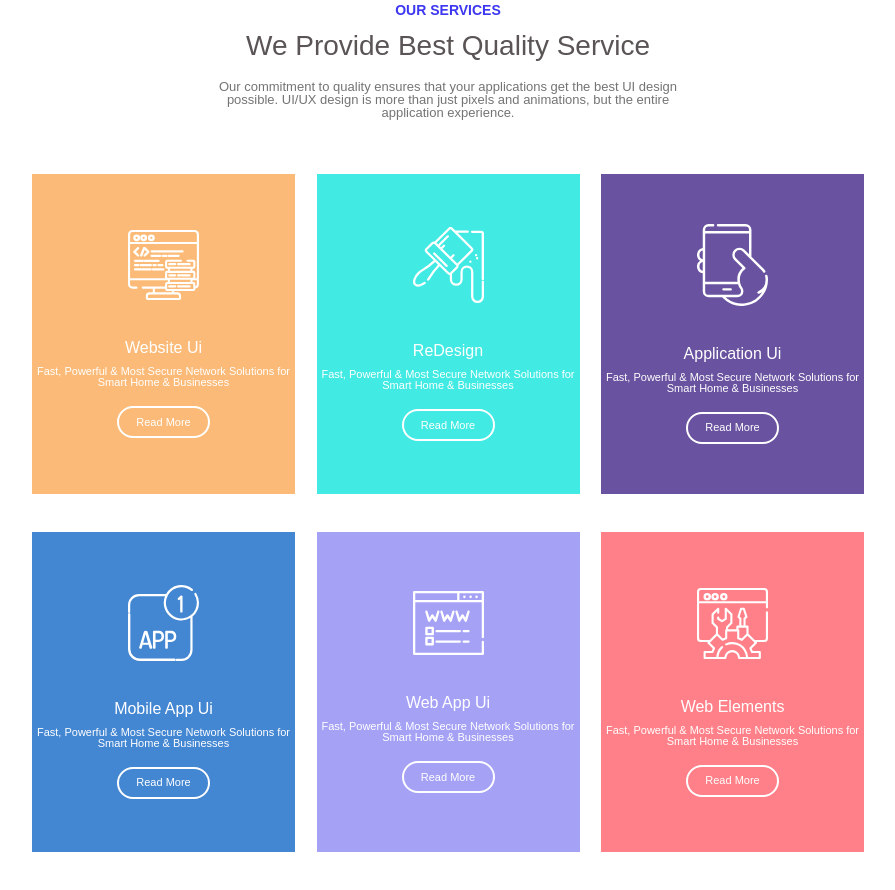
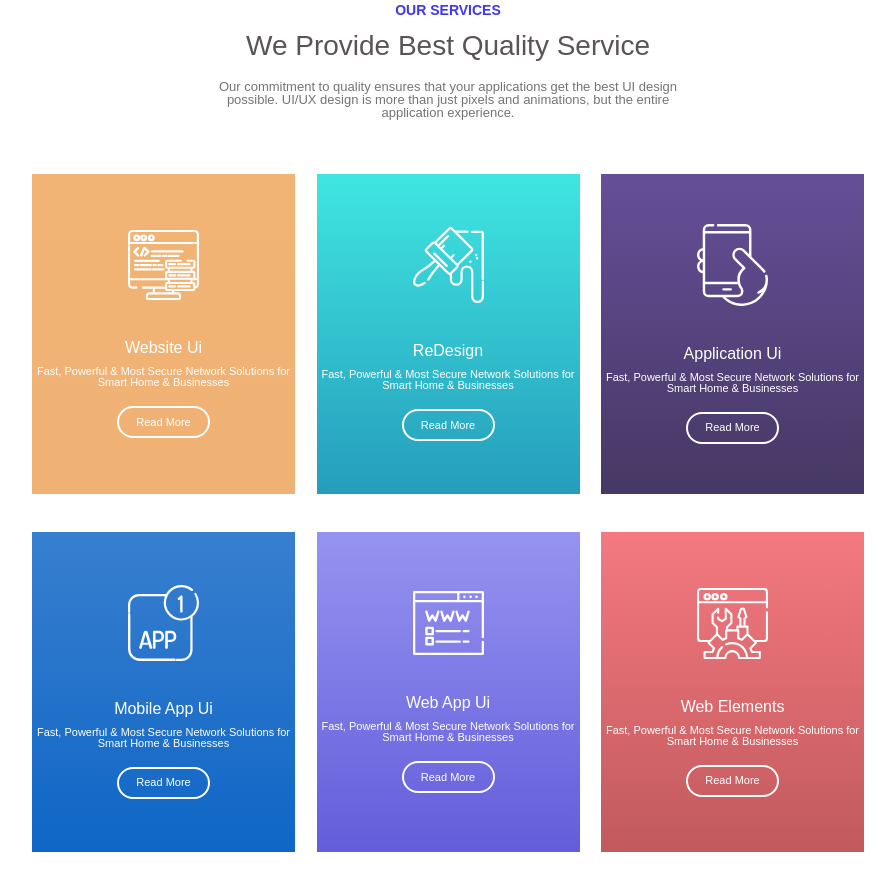
Before and after one commit to tamo23tamuna/lesson-8, a plain HTML site: page index.html in a window 1280 px wide. Shown: the part 718-1608 px from the top of the page, without its empty margins (192-1087 px from the left). Drawn offline with Linux system fonts and the light colour scheme.

Commit message:
gradient colors

```diff
--- a/styles/style.css
+++ b/styles/style.css
@@ -139,24 +139,24 @@
 }
 
 .block:nth-child(1){
-    background-color: #FBBA77;
+    background-image: linear-gradient(0deg, #EFB274, #F2B475);
 }
 .block:nth-child(2){
-    background-color: #41EAE3;
+    background-image: linear-gradient(0deg, #259DBC, #3FE6E1);
 }
 .block:nth-child(3){
-    background-color: #69529F;
+    background-image: linear-gradient(0deg, #463864, #654F98);
 }
 .block:nth-child(4){
-    background-color: #4386D2;
+    background-image: linear-gradient(0deg, #0F66C6, #387FCF);
     margin-top: 38px;
 }
 .block:nth-child(5){
-    background-color: #A5A2F6;
+    background-image: linear-gradient(0deg, #635DDB, #9693F0);
     margin-top: 38px;
 }
 .block:nth-child(6){
-    background-color: #FF8088;
+    background-image: linear-gradient(0deg, #C15A5D, #F47980);
     margin-top: 38px;
 }
 
```
